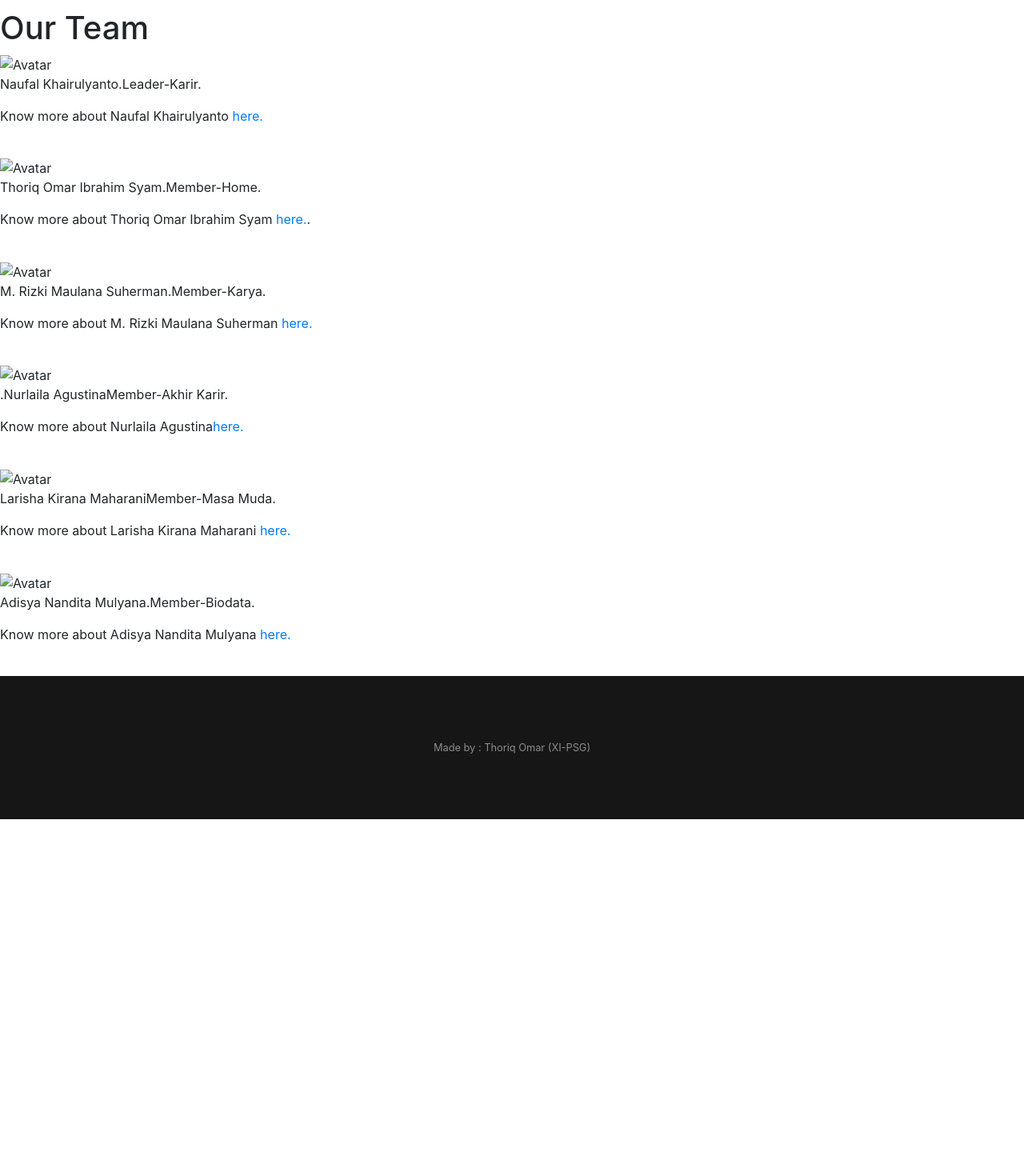
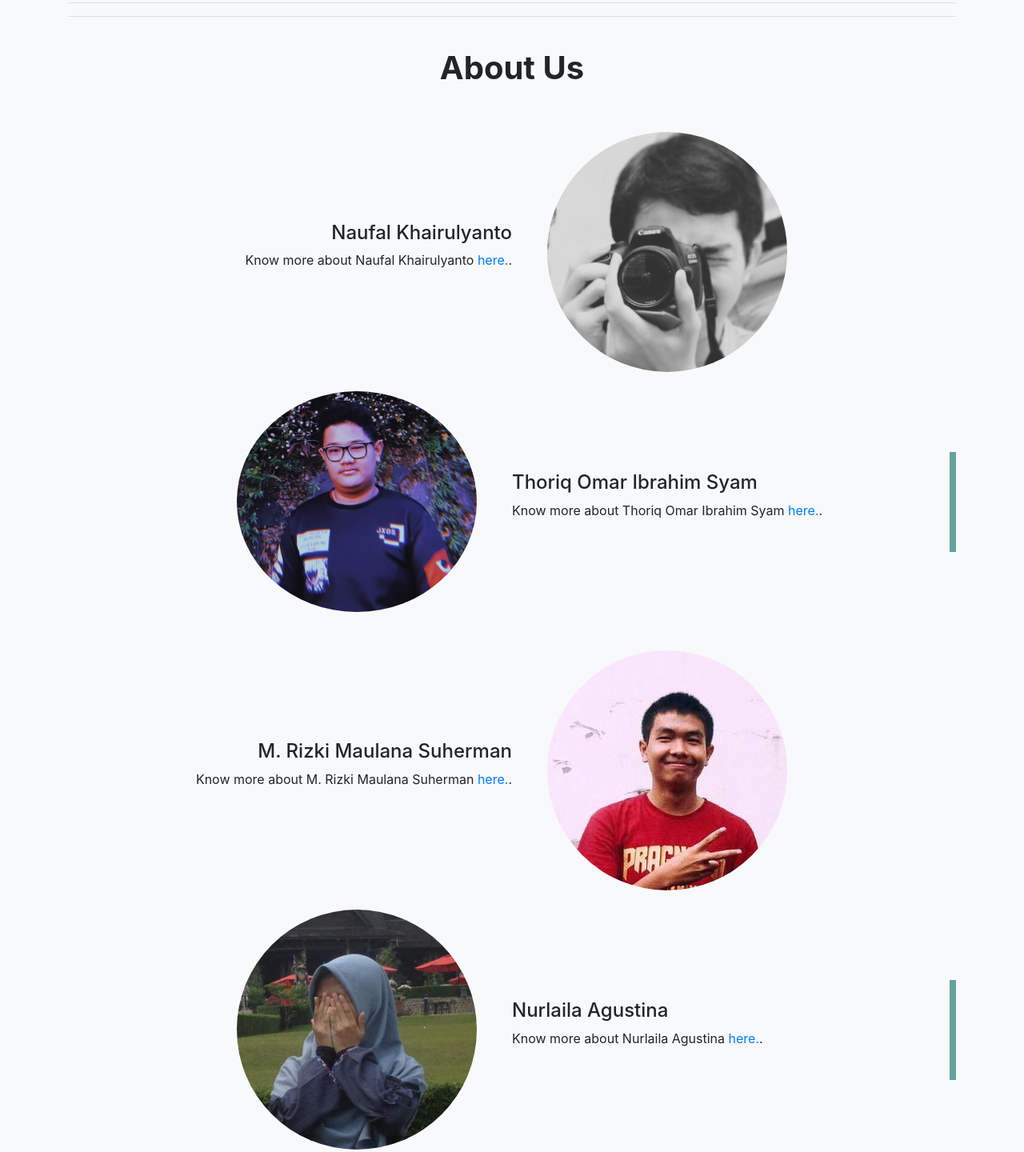
Before and after one commit to SMAKBO/tugas-labkom-2019-xi-10-jean-paul-sartre, a website: page index.html in a window 1280 px wide. Shown: the part 2974-4414 px from the top of the page at 80% size. Before the commit the page ends 3998 px from the top, so only its background shows below. Drawn offline with Linux system fonts and the light colour scheme.

Commit message:
Add files via upload

```diff
--- a/index.html
+++ b/index.html
@@ -45,7 +45,6 @@
 
 
 </head>
-
 
 
 <body id="page-top">
@@ -306,41 +305,98 @@
 
       </div>
 
+<br>
+<hr>
+<hr>
+<br>
+
+  <h1 class="text-center"><b>About Us</b></h1>
+<br>
+<br>
+      <div class="row align-items-center no-gutters mb-5 mb-lg-4">
+        <div class="col-xl-6 col-lg-5">
+          <div class="featured-text-right text-center text-lg-right">
+            <br>
+            <h4>Naufal Khairulyanto</h4>
+           <p>Know more about Naufal Khairulyanto <a href="https://naufalkhair.github.io/">here.</a>.</p><br>
+          </div>
+        </div>
+        <div class="col-xl-6 col-lg-7">
+         <img class="img-fluid mb-3 mb-lg-0 h-text" style="border-radius: 50%;width:300px;margin-left:8%;margin-right:auto;display:block;" src="naufal.jpg" alt="">
+        </div>
+      </div>
+
+      <div class="row align-items-center no-gutters mb-4 mb-lg-5">
+        <div class="col-xl-6 col-lg-5">
+          <img class="img-fluid mb-3 mb-lg-0 h-text" style="border-radius: 50%;width:300px;margin-left:auto;margin-right:8%;display:block;" src="thoriq.jpg" alt="">
+        </div>
+        <div class="col-xl-6 col-lg-7">
+          <div class="featured-text-left text-center text-lg-left">
+            <br>
+            <h4>Thoriq Omar Ibrahim Syam</h4>
+            <p>Know more about Thoriq Omar Ibrahim Syam <a href="https://thoriqomar.github.io/">here.</a>.</p><br>
+          </div>
+        </div>
+       </div>
+
+      <div class="row align-items-center no-gutters mb-5 mb-lg-4">
+        <div class="col-xl-6 col-lg-5">
+          <div class="featured-text-right text-center text-lg-right">
+            <br>
+            <h4>M. Rizki Maulana Suherman</h4>
+           <p>Know more about M. Rizki Maulana Suherman <a href="https://mrizkimaul.github.io/">here.</a>.</p><br>
+          </div>
+        </div>
+        <div class="col-xl-6 col-lg-7">
+         <img class="img-fluid mb-3 mb-lg-0 h-text" style="border-radius: 50%;width:300px;margin-left:8%;margin-right:auto;display:block;" src="eman.jpg" alt="">
+        </div>
+      </div>
+
+      <div class="row align-items-center no-gutters mb-4 mb-lg-5">
+        <div class="col-xl-6 col-lg-5">
+          <img class="img-fluid mb-3 mb-lg-0 h-text" style="border-radius: 50%;width:300px;margin-left:auto;margin-right:8%;display:block;" src="ela.jpg" alt="">
+        </div>
+        <div class="col-xl-6 col-lg-7">
+          <div class="featured-text-left text-center text-lg-left">
+            <br>
+            <h4>Nurlaila Agustina</h4>
+            <p>Know more about Nurlaila Agustina <a href="https://nurlailaagus.github.io/">here.</a>.</p><br>
+          </div>
+        </div>
+       </div>
+
+      <div class="row align-items-center no-gutters mb-5 mb-lg-4">
+        <div class="col-xl-6 col-lg-5">
+          <div class="featured-text-right text-center text-lg-right">
+            <br>
+            <h4>Larisha Kirana Maharani</h4>
+           <p>Know more about Larisha Kirana Maharani <a href="https://larishakirana.github.io/">here.</a>.</p><br>
+          </div>
+        </div>
+        <div class="col-xl-6 col-lg-7">
+         <img class="img-fluid mb-3 mb-lg-0 h-text" style="border-radius: 50%;width:300px;margin-left:8%;margin-right:auto;display:block;" src="larisha.jpg" alt="">
+        </div>
+      </div>
+
+      <div class="row align-items-center no-gutters mb-4 mb-lg-5">
+        <div class="col-xl-6 col-lg-5">
+          <img class="img-fluid mb-3 mb-lg-0 h-text" style="border-radius: 50%;width:300px;margin-left:auto;margin-right:8%;display:block;" src="adisya.jpg" alt="">
+        </div>
+        <div class="col-xl-6 col-lg-7">
+          <div class="featured-text-left text-center text-lg-left">
+            <br>
+            <h4>Adisya Nandita Mulyana</h4>
+            <p>Know more about Adisya Nandita Mulyana <a href="https://adisyanan.github.io/">here.</a>.</p><br>
+          </div>
+        </div>
+       </div>
+
+       <br>
+
     </div>
 
+
   </section>
-
-  <br>
-  <br>
-
-      <!-- Testimonials -->
-    <h1 class="w3-padding-24">Our Team</h3>
-    <img src="29. Naufal Khairulyanto.jpg" alt="Avatar" class="w3-left w3-circle w3-margin-right" style="width:80px">
-    <p><span class="w3-large w3-text-black w3-margin-right">Naufal Khairulyanto.</span>Leader-Karir.</p>
-    <p>Know more about Naufal Khairulyanto <a href="https://naufalkhair.github.io/" target="_blank">here.</a></p><br>
-
-    <img src="31. Thoriq Omar Ibrahim Syam.JPG" alt="Avatar" class="w3-left w3-circle w3-margin-right" style="width:80px">
-    <p><span class="w3-large w3-text-black w3-margin-right">Thoriq Omar Ibrahim Syam.</span>Member-Home.</p>
-    <p>Know more about Thoriq Omar Ibrahim Syam <a href="https://thoriqomar.github.io/" target="_blank">here.</a>.</p><br>
-
-    <img src="26. Muhammad Rizki Maulana Suherman.jpg" alt="Avatar" class="w3-left w3-circle w3-margin-right" style="width:80px">
-    <p><span class="w3-large w3-text-black w3-margin-right">M. Rizki Maulana Suherman.</span>Member-Karya.</p>
-    <p>Know more about M. Rizki Maulana Suherman <a href="https://larishakirana.github.io/">here.</a></p><br>
-
-     <img src="25. Nurlaila Agustina.jpg" alt="Avatar" class="w3-left w3-circle w3-margin-right" style="width:80px">
-    <p><span class="w3-large w3-text-black w3-margin-right">.Nurlaila Agustina</span>Member-Akhir Karir.</p>
-    <p>Know more about Nurlaila Agustina<a href="https://nurlailaagus.github.io/">here.</a></p><br>
-
-    <img src="20. Larisha Kirana Maharani.jpg" alt="Avatar" class="w3-left w3-circle w3-margin-right" style="width:80px">
-    <p><span class="w3-large w3-text-black w3-margin-right">Larisha Kirana Maharani</span>Member-Masa Muda.</p>
-    <p>Know more about Larisha Kirana Maharani <a href="https://larishakirana.github.io/">here.</a></p><br>
-
-    <img src="2. Adisya Nandita Mulyana.jpg" alt="Avatar" class="w3-left w3-circle w3-margin-right" style="width:80px">
-    <p><span class="w3-large w3-text-black w3-margin-right">Adisya Nandita Mulyana.</span>Member-Biodata.</p>
-    <p>Know more about Adisya Nandita Mulyana <a href="https://larishakirana.github.io/">here.</a></p><br>
-
-
-
 
 
   <!-- Footer -->
@@ -359,7 +415,6 @@
 
   <!-- Bootstrap core JavaScript -->
 
-  <script src="vendor/jquery/jquery.min.js"></script>
 
   <script src="vendor/bootstrap/js/bootstrap.bundle.min.js"></script>
 
```
Also changed, not shown: adisya.jpg (added), ela.jpg (added), eman.jpg (added), larisha.jpg (added), naufal.jpg (added), thoriq.jpg (added).
